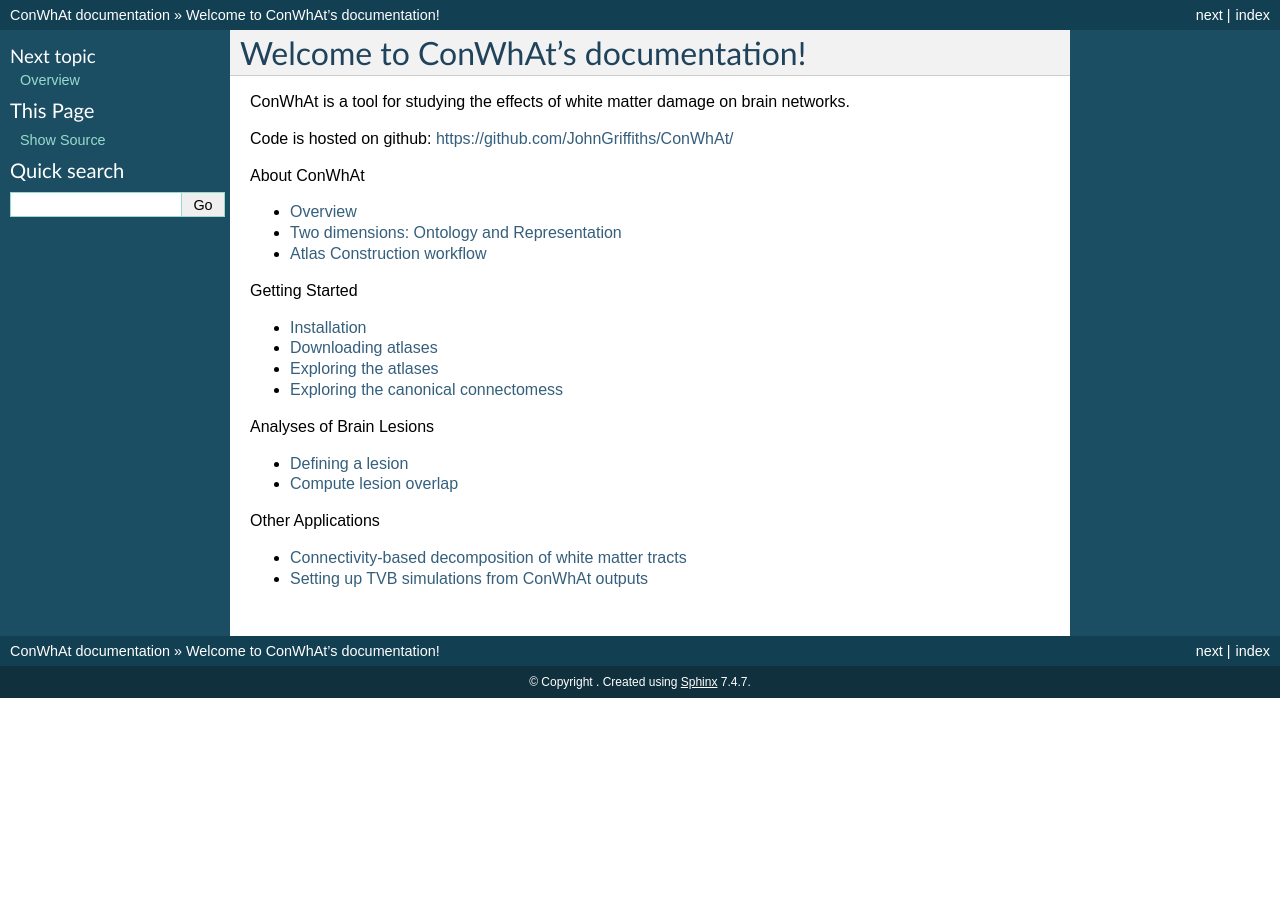
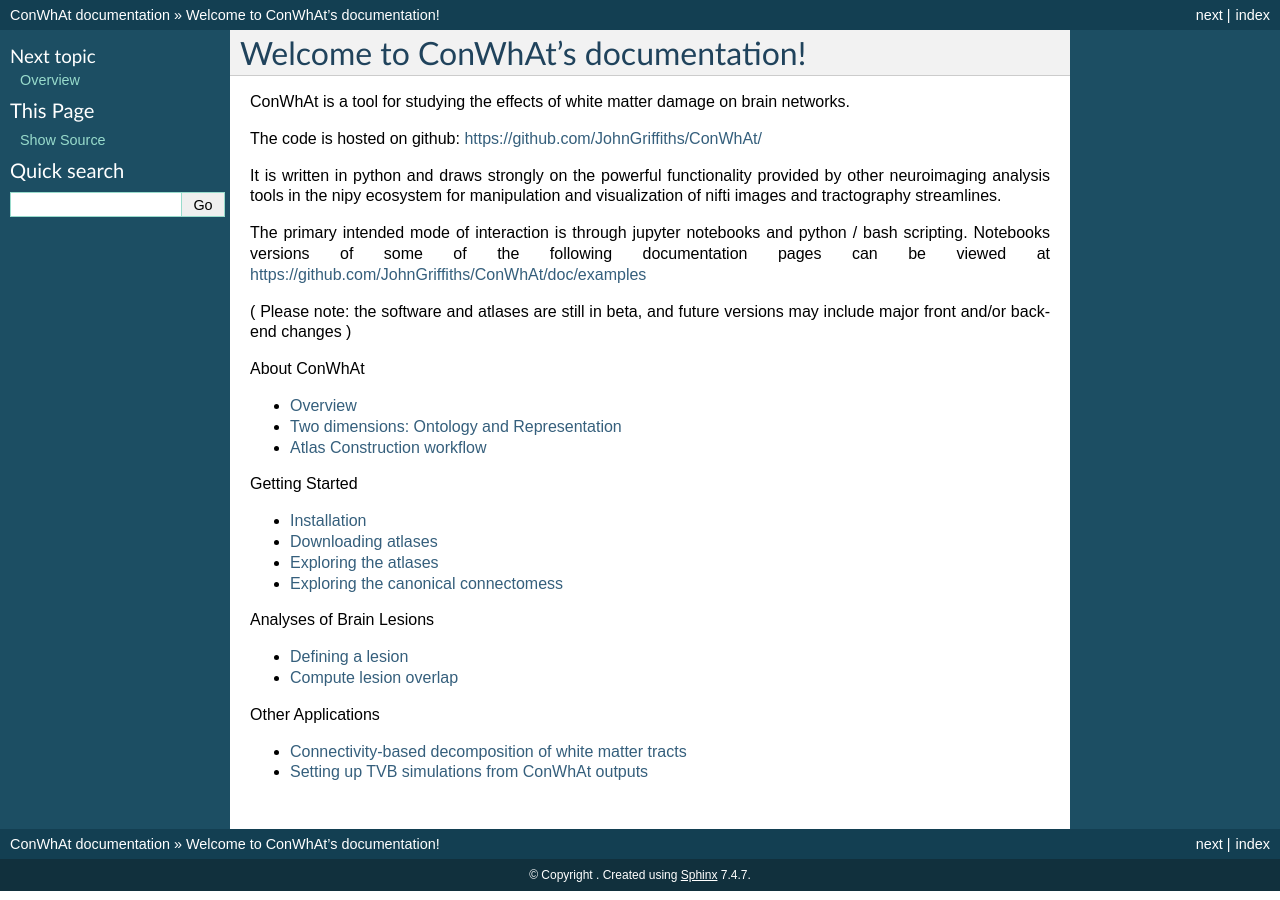
Before and after one commit to JohnGriffiths/ConWhAt, a Sphinx documentation site: the page built from docs/index.rst, in a window 1280 px wide. Built offline with Sphinx 7.4.7, drawn with Linux system fonts in a browser that asks for light colours.

Commit message:
added more comments to index

```diff
--- a/docs/index.rst
+++ b/docs/index.rst
@@ -6,10 +6,22 @@
 Welcome to ConWhAt's documentation!
 ==================================================
 
-
 ConWhAt is a tool for studying the effects of white matter damage on brain networks.
 
-Code is hosted on github: https://github.com/JohnGriffiths/ConWhAt/
+The code is hosted on github: https://github.com/JohnGriffiths/ConWhAt/
+
+It is written in python and draws strongly on the powerful functionality provided by
+other neuroimaging analysis tools in the nipy ecosystem for manipulation and
+visualization of nifti images and tractography streamlines.
+
+The primary intended mode of interaction is through jupyter notebooks and python /
+bash scripting. Notebooks versions of some of the following documentation pages
+can be viewed at https://github.com/JohnGriffiths/ConWhAt/doc/examples
+
+( Please note: the software and atlases are still in beta, and future versions may
+include major front and/or backend changes )
+
+
 
 
 
```
